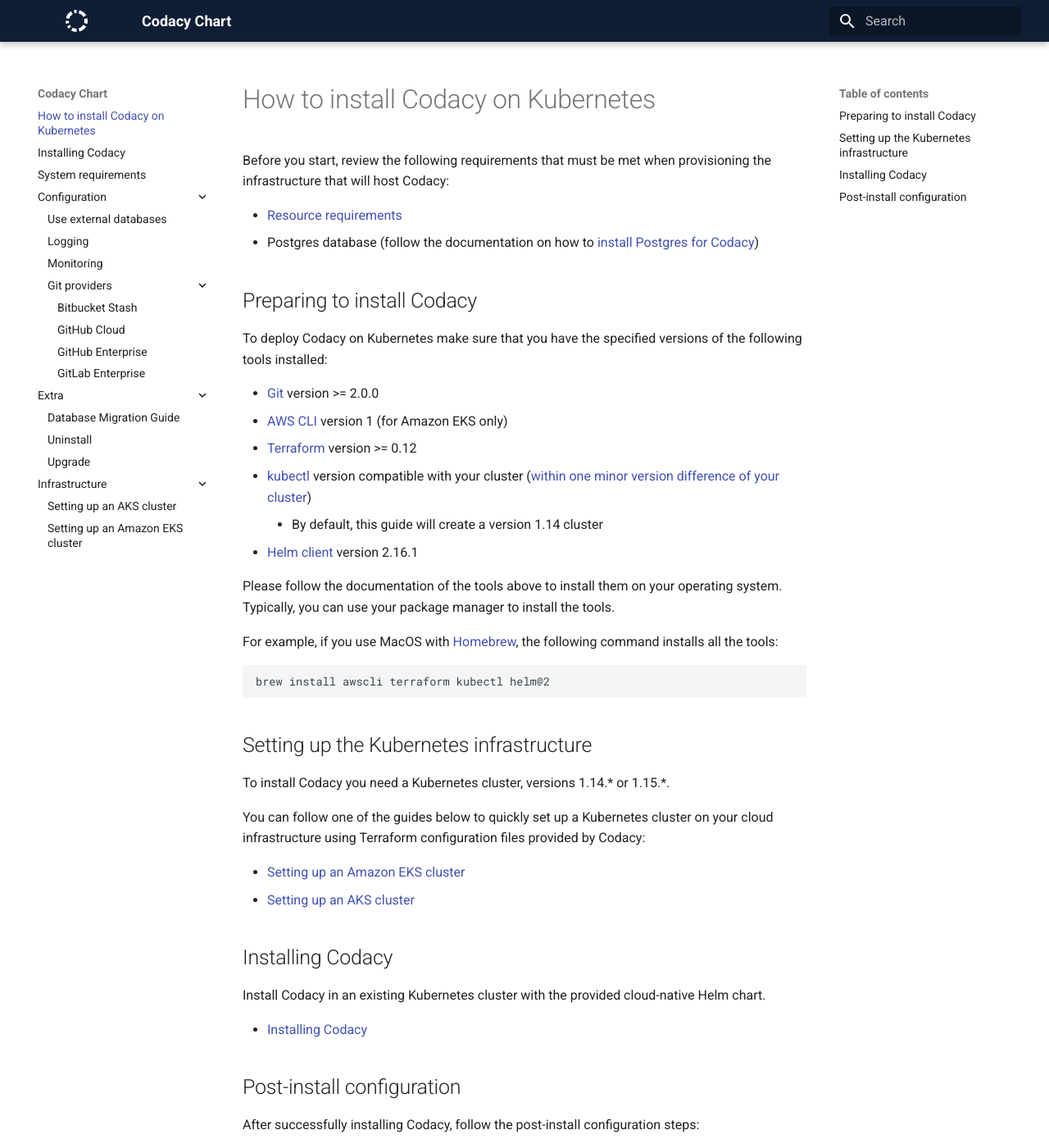
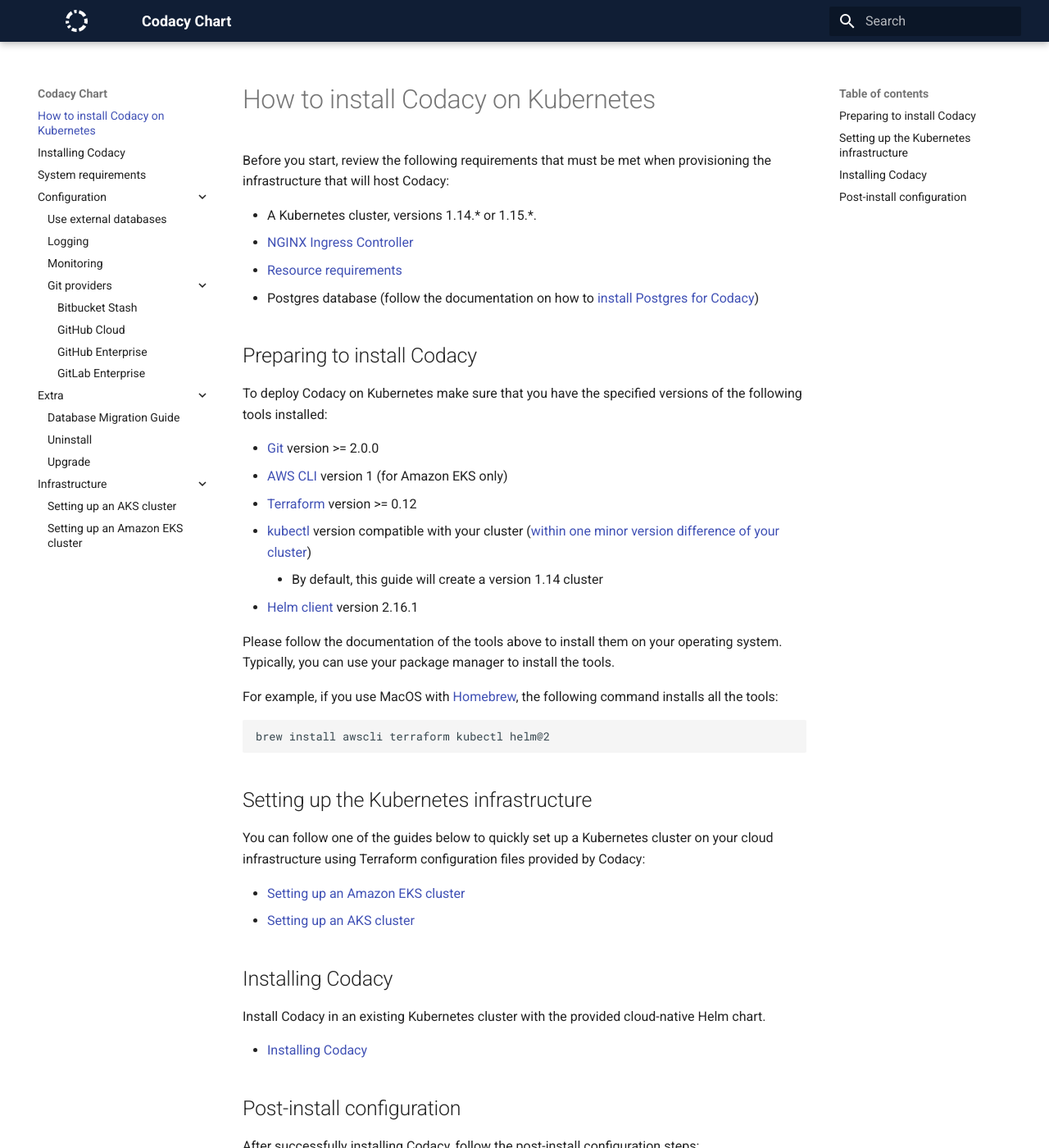
Before and after one commit to codacy/chart, an MkDocs documentation site: the page built from docs/index.md, in a window 1280 px wide and 1400 px high. Shown: the whole window at 82% size. Built offline with MkDocs 1.6.1 and Material for MkDocs 9.7.7, drawn with Linux system fonts in a browser that asks for light colours.

Commit message:
docs: add nginx ingress controller to requirements (#235)
* docs: add nginx ingress controller to requirements

* Update docs/index.md

Co-Authored-By: Paulo Ribeiro <60105800+pauloribeiro-codacy@users.noreply.github.com>

* Update docs/index.md

Co-Authored-By: Paulo Ribeiro <60105800+pauloribeiro-codacy@users.noreply.github.com>

Co-authored-by: Paulo Ribeiro <60105800+pauloribeiro-codacy@users.noreply.github.com>

````diff
--- a/docs/index.md
+++ b/docs/index.md
@@ -2,6 +2,8 @@
 
 Before you start, review the following requirements that must be met when provisioning the infrastructure that will host Codacy:
 
+* A Kubernetes cluster, versions 1.14.\* or 1.15.\*.
+* [NGINX Ingress Controller](https://kubernetes.github.io/ingress-nginx/)
 * [Resource requirements](resource-requirements.md)
 * Postgres database (follow the documentation on how to [install Postgres for Codacy](https://support.codacy.com/hc/en-us/articles/360002902573-Installing-postgres-for-Codacy-Enterprise))
 
@@ -25,8 +27,6 @@
 ```
 
 ## Setting up the Kubernetes infrastructure
-
-To install Codacy you need a Kubernetes cluster, versions 1.14.\* or 1.15.\*.
 
 You can follow one of the guides below to quickly set up a Kubernetes cluster on your cloud infrastructure using Terraform configuration files provided by Codacy:
 
````
